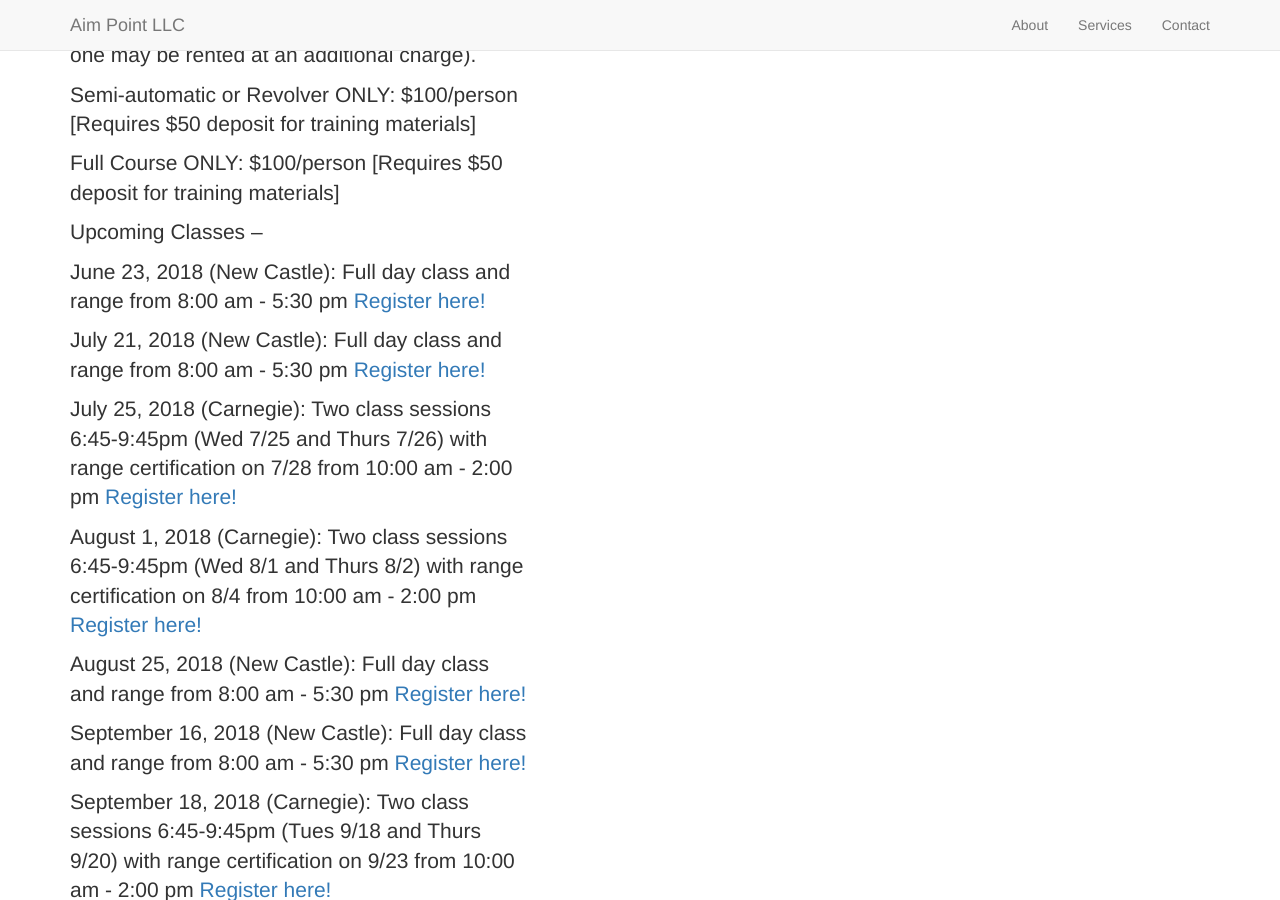
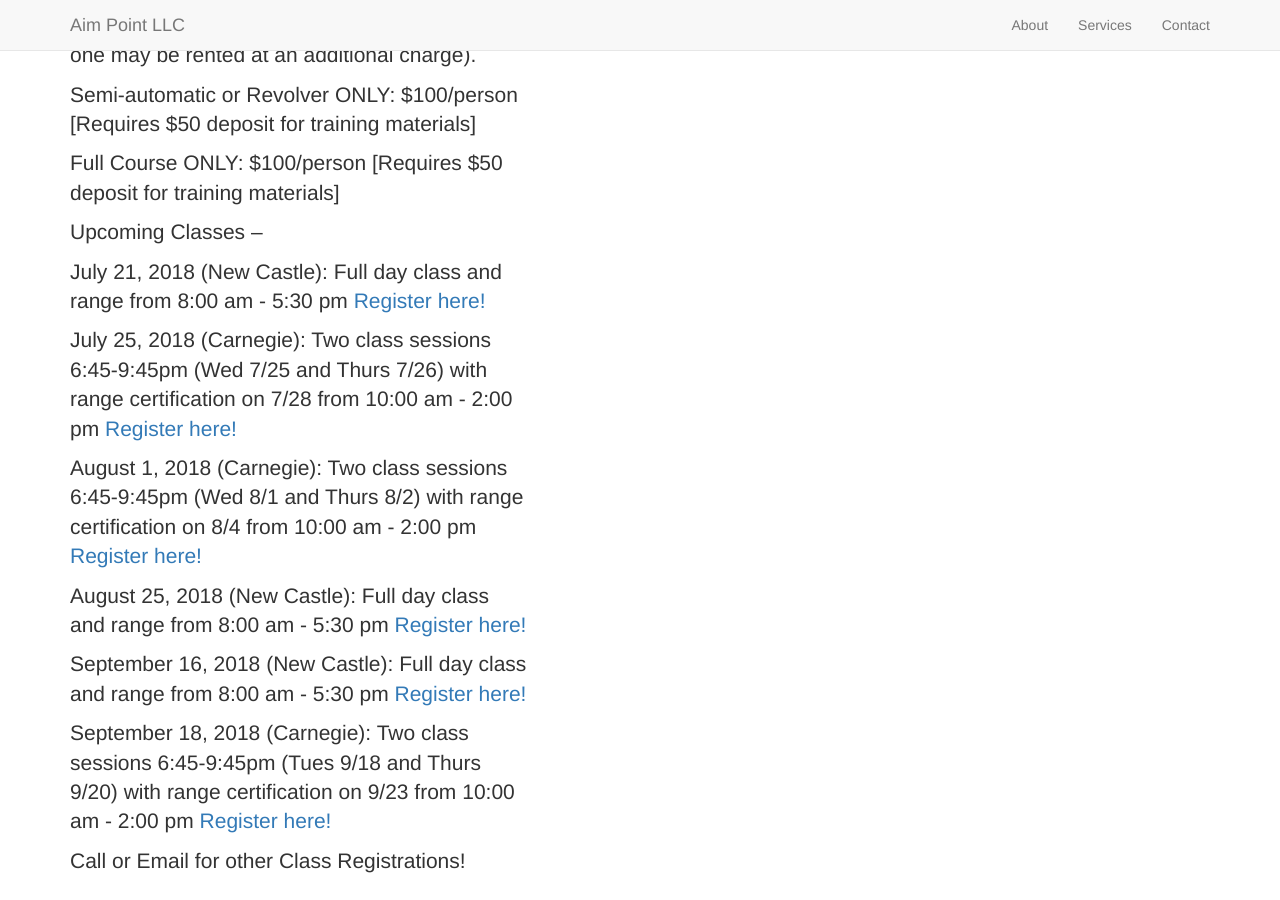
Before and after one commit to aimpoint/aimpoint.github.io, a Jekyll site: the page built from _posts/2016-1-3-basics1.markdown, in a window 1280 px wide and 900 px high, scrolled down 2356 px. Built offline with Jekyll 4.4.1, drawn with Linux system fonts in a browser that asks for light colours; nearby versions of some CDN libraries; library files that are not in the unit come from our copies.

Commit message:
Update 2016-1-3-basics1.markdown

```diff
--- a/_posts/2016-1-3-basics1.markdown
+++ b/_posts/2016-1-3-basics1.markdown
@@ -16,8 +16,6 @@ Full Course ONLY:  $100/person  [Requires $50 deposit for training materials]
 
 Upcoming Classes --
 
-June 23, 2018 (New Castle):  Full day class and range from 8:00 am - 5:30 pm <a href="https://www.nrainstructors.org/CourseDetails.aspx?Courseid=484959&seats=10&State=n&zip=16101&radius=25.1&id=56&bsa=&youth=&women=" target="_blank">Register here! </a>
-
 July 21, 2018 (New Castle):  Full day class and range from 8:00 am - 5:30 pm <a href="https://www.nrainstructors.org/CourseDetails.aspx?Courseid=484960&seats=10&State=n&zip=16101&radius=25.1&id=56&bsa=&youth=&women=" target="_blank">Register here! </a>
 
 July 25, 2018 (Carnegie): Two class sessions 6:45-9:45pm (Wed 7/25 and Thurs 7/26) with
```
